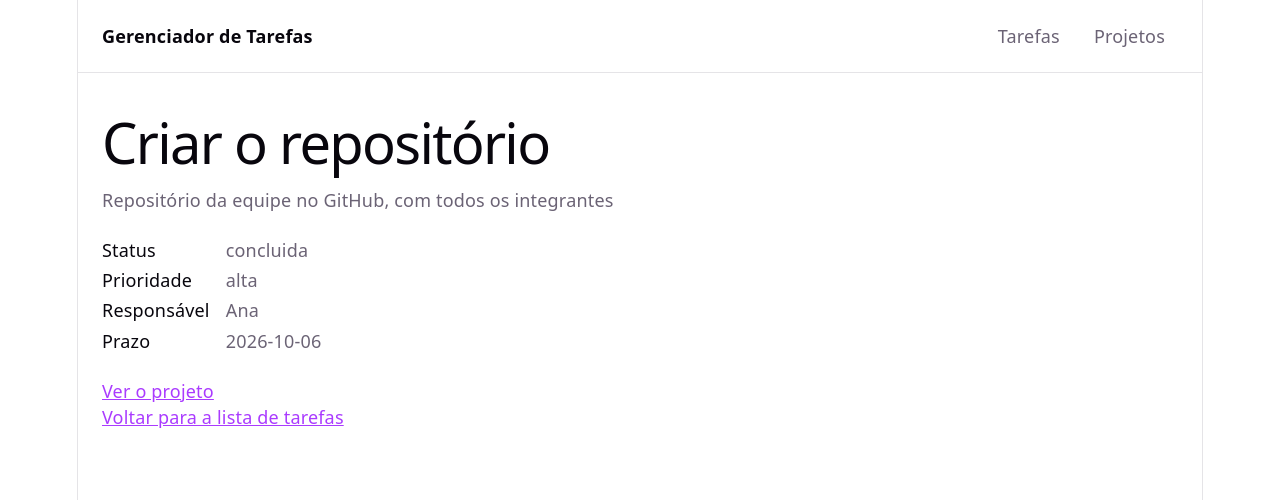
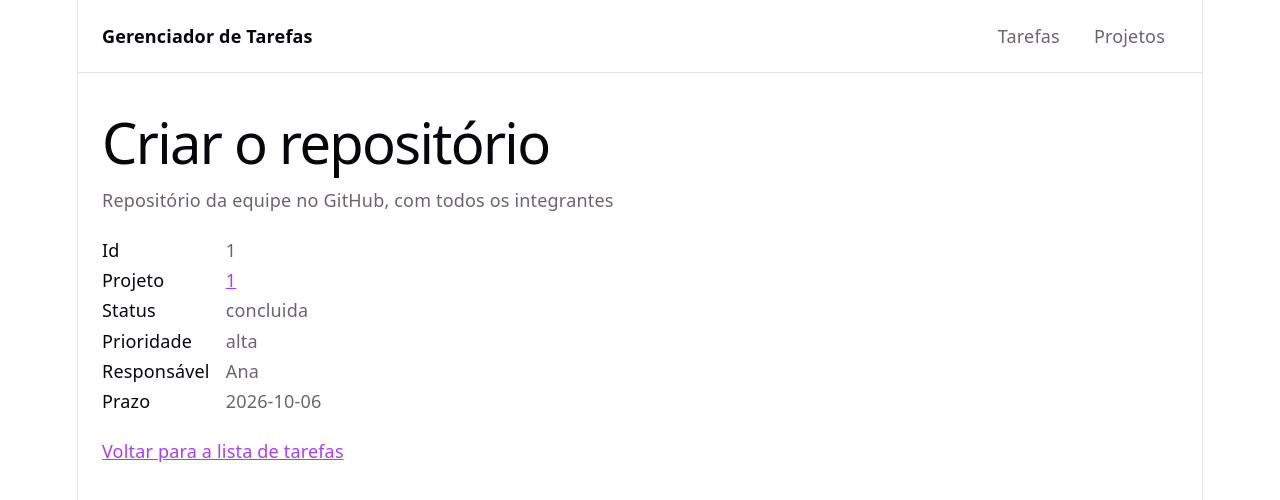
Before and after one commit to GabaDevPro/G2FrontEnd, a React (Vite) app: page /tarefas/1 in a window 1280 px wide. Shown: the top 500 px of the page. Built offline with nearby package versions, Linux system fonts and the light colour scheme; data requests are answered from the project's data file.

Commit message:
Feature: detalhes da tarefa

```diff
--- a/src/pages/DetalheTarefa.tsx
+++ b/src/pages/DetalheTarefa.tsx
@@ -54,6 +54,16 @@ function DetalheTarefa() {
       <p>{tarefa.descricao}</p>
 
       <dl>
+        <dt>Id</dt>
+        <dd>{tarefa.id}</dd>
+
+        <dt>Projeto</dt>
+        <dd>
+          <Link to={`/projetos/${tarefa.projetoId}`}>
+            {tarefa.projetoId}
+          </Link>
+        </dd>
+
         <dt>Status</dt>
         <dd>{tarefa.status}</dd>
 
@@ -67,10 +77,6 @@ function DetalheTarefa() {
         <dd>{tarefa.prazo}</dd>
       </dl>
 
-      <p>
-        <Link to={`/projetos/${tarefa.projetoId}`}>Ver o projeto</Link>
-      </p>
-
       <Link to="/">Voltar para a lista de tarefas</Link>
     </main>
   )
```
